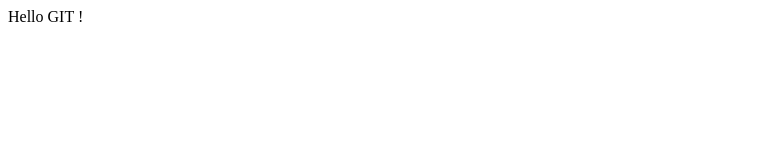
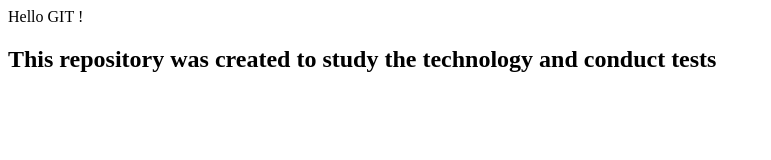
Before and after one commit to vowleonoff/git_start, a plain HTML site: page index.html in a window 1280 px wide. Shown: the whole page, without its empty margins (0-771 px from the left). Drawn offline with Linux system fonts and the light colour scheme.

Commit message:
add h2 in index.html

```diff
--- a/index.html
+++ b/index.html
@@ -8,6 +8,6 @@
 <body>
     Hello GIT !
 
-    <h2></h2>
+    <h2>This repository was created to study the technology and conduct tests</h2>
 </body>
 </html>
```
